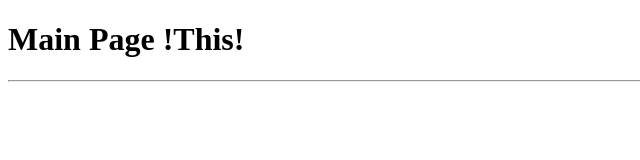
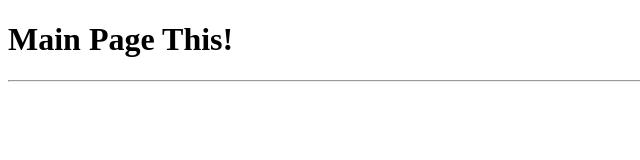
Before and after one commit to ToBinio/Main_Page, a website: page client/public/index.html in a window 1280 px wide. Shown: the full height of the page, 0-640 px from the left. Drawn offline with Linux system fonts and the light colour scheme.

Commit message:
Test Push

```diff
--- a/client/public/index.html
+++ b/client/public/index.html
@@ -5,7 +5,7 @@
     <title>MainPage</title>
 </head>
 <body>
-<h1>Main Page !This!</h1>
+<h1>Main Page This!</h1>
 <hr>
 <script src="../src/index.js"></script>
 </body>
```
